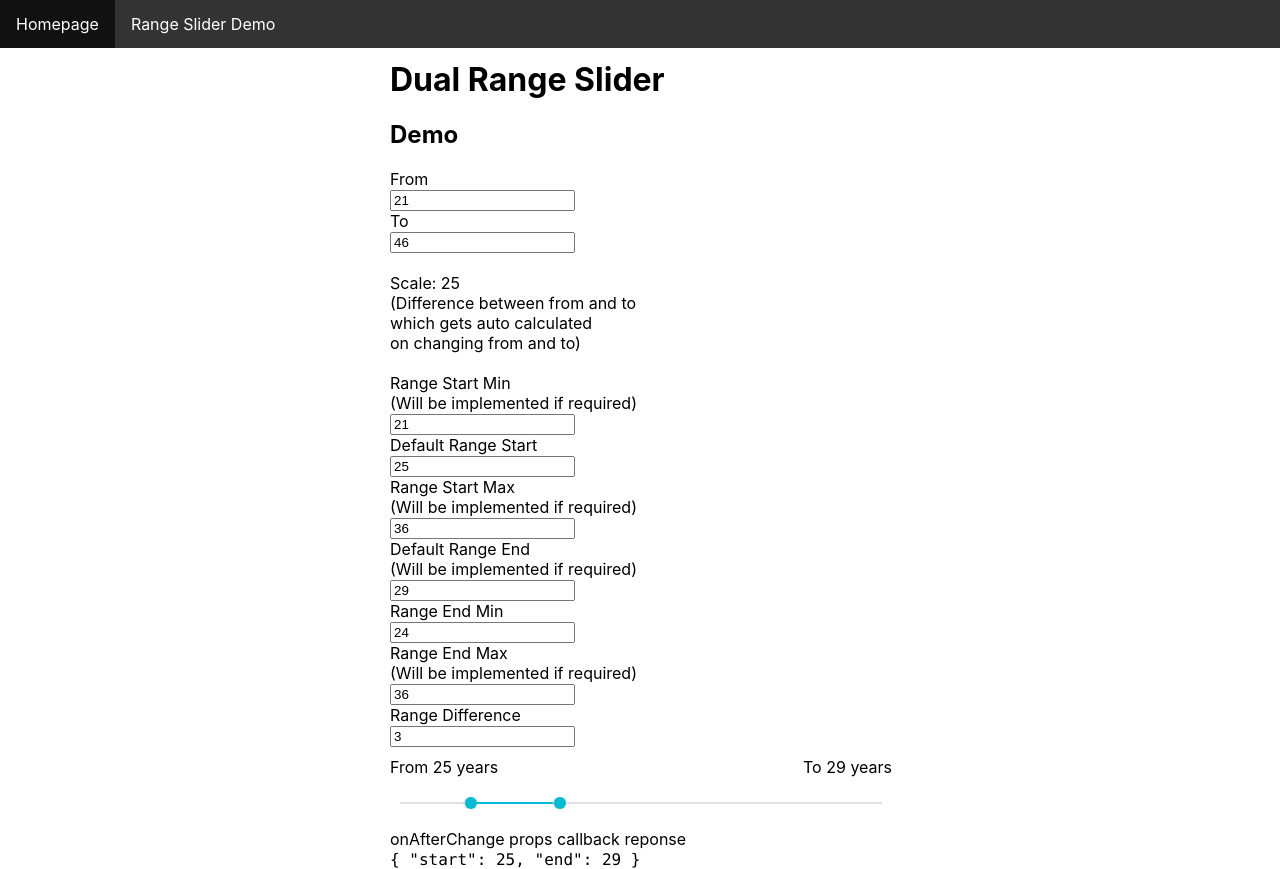
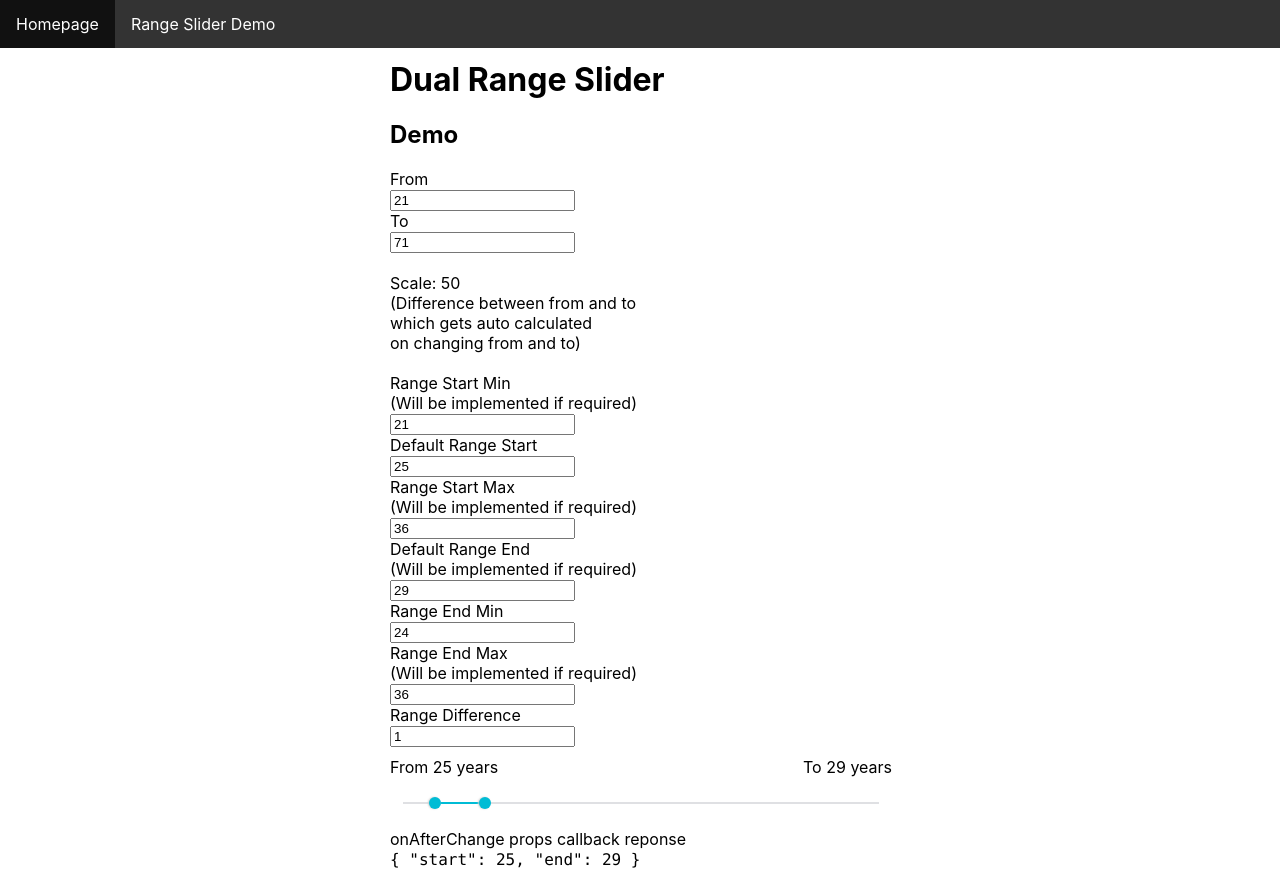
Before and after one commit to anushshukla/react-range-slider, a React (Create React App) app: page /demo/range-slider in a window 1280 px wide. Built offline with nearby package versions, Linux system fonts and the light colour scheme.

Commit message:
range slider icon consistent difference by letting to slider icon overflow at the rightmost end

```diff
--- a/src/Pages/RangeSlider/Provider.js
+++ b/src/Pages/RangeSlider/Provider.js
@@ -41,7 +41,7 @@ const WithDualRangeSliderHOC = Component => {
       end: getRangeEnd()
     });
     const getSliderIconDiameter = () =>
-      Math.round((state.unit * state.rangeSliderWidth) / 100) - 1;
+      Math.ceil((getUnit() / 100) * state.rangeSliderWidth) + 2;
     const getXFromEvent = event => {
       const leftAbsolute =
         'ontouchstart' in window ? event.touches[0].clientX : event.pageX;
@@ -72,6 +72,7 @@ const WithDualRangeSliderHOC = Component => {
       return false;
     };
     const onTouchStart = event => {
+      event.stopPropagation();
       const left = getLeftPercent(event);
       const { rangeStartLeft, rangeEndLeft } = state;
       const rangeStartLeftDiff = Math.abs(rangeStartLeft - left);
@@ -93,6 +94,7 @@ const WithDualRangeSliderHOC = Component => {
     };
     const onMove = event => {
       if (!state.isTouchActive) return;
+      event.stopPropagation();
       const left = getLeftPercent(event);
       const updateState = {
         ...state,
--- a/src/Pages/RangeSlider/View.js
+++ b/src/Pages/RangeSlider/View.js
@@ -57,18 +57,16 @@ const View = props => {
             <LeftSliderIcon
               diameter={`${getSliderIconDiameter()}px`}
               top={`-${sliderIconPosTop}px`}
-              positionFrom={`${rangeStartLeft === 0 ? 'left' : 'right'}`}
-              positionAt={`${
-                rangeStartLeft === 0 ? 0 : `${100 - rangeStartLeft}%`
-              }`}
+              positionFrom="right"
+              positionAt={`${100 - rangeStartLeft}%`}
               scale={sliderIconScaling('rangeStartLeft')}
               ref={sliderIconRef}
             />
             <RightSliderIcon
               diameter={`${getSliderIconDiameter()}px`}
               top={`-${sliderIconPosTop}px`}
-              positionFrom={`${rangeEndLeft === 100 ? 'right' : 'left'}`}
-              positionAt={`${rangeEndLeft === 100 ? 0 : `${rangeEndLeft}%`}`}
+              positionFrom="left"
+              positionAt={`${rangeEndLeft}%`}
               scale={sliderIconScaling('rangeEndLeft')}
             />
           </SliderLine>
--- a/src/Pages/RangeSlider/index.js
+++ b/src/Pages/RangeSlider/index.js
@@ -13,8 +13,8 @@ export default props => {
   const [rangeEndMax, setRangeEndMax] = useState(36);
   const [defaultRangeStart, setDefaultRangeStart] = useState(25);
   const [defaultRangeEnd, setDefaultRangeEnd] = useState(29);
-  const [rangeDiffLimit, setRangeDiffLimit] = useState(3);
-  const [to, setTo] = useState(46);
+  const [rangeDiffLimit, setRangeDiffLimit] = useState(1);
+  const [to, setTo] = useState(71);
   const [from, setFrom] = useState(21);
   const [scale, setScale] = useState(to - from);
   const [state, setState] = useState({ response: {} });
--- a/src/Pages/RangeSlider/styles.js
+++ b/src/Pages/RangeSlider/styles.js
@@ -4,7 +4,7 @@ export const DualRangeSliderSection = styled.div`
   width: 502px;
   margin: 0 auto;
   @media (max-width: 400px) {
-    width: 95%;
+    width: 100%;
   }
 `;
 
@@ -26,10 +26,11 @@ export const SliderLineContainer = styled.div`
 
 export const SliderLineWrapper = styled.div`
   padding: 10px;
+  margin: 0 -10px;
 `;
 
 export const SliderLine = styled.div`
-  width: 100%;
+  width: 95%;
   margin: 0 auto;
   height: ${props => props.height};
   background: #dfe0e3;
--- a/src/components/common/styles.js
+++ b/src/components/common/styles.js
@@ -4,7 +4,7 @@ export const ResponsiveWidth = styled.div`
   width: ${({ width }) => width};
   margin: ${({ margin = '0 auto' }) => margin};
   @media (max-width: 400px) {
-    width: 90%;
+    width: 95%;
   }
 `;
 
```
